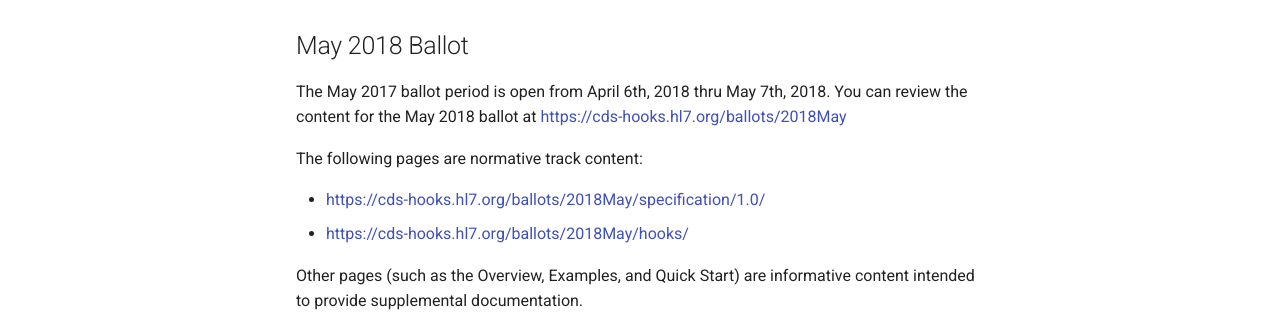
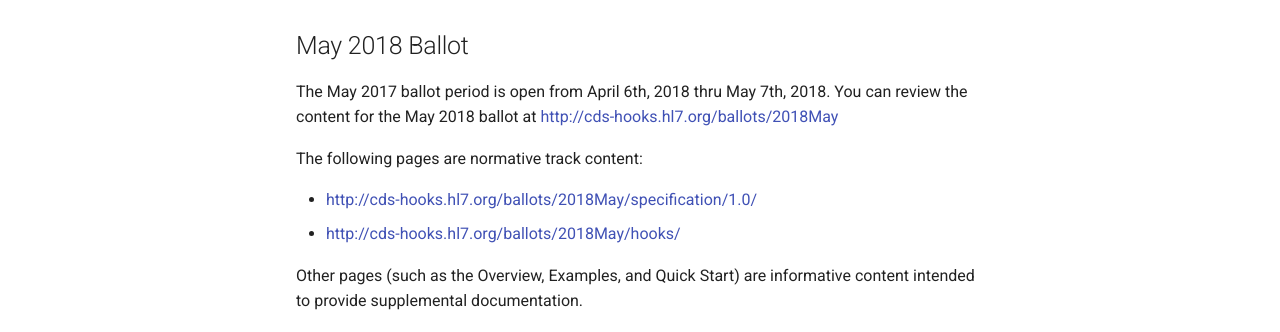
Before and after one commit to HL7/cds-hooks-hl7-site, an MkDocs documentation site: the page built from docs/index.md, in a window 1280 px wide and 1332 px high. Shown: the part 336-668 px from the top of the window. Built offline with MkDocs 1.6.1 and Material for MkDocs 9.7.7, drawn with Linux system fonts in a browser that asks for light colours; comment, search, counter and statistics services are not loaded; old or Windows-style settings are respelled for this version of MkDocs; some of the changed lines change nothing that is shown.

Commit message:
Remove HTTPS links until TLS is configured on https://cds-hooks.hl7.org

```diff
--- a/docs/index.md
+++ b/docs/index.md
@@ -6,12 +6,12 @@
 
 ## May 2018 Ballot
 
-The May 2017 ballot period is open from April 6th, 2018 thru May 7th, 2018. You can review the content for the May 2018 ballot at [https://cds-hooks.hl7.org/ballots/2018May](https://cds-hooks.hl7.org/ballots/2018May)
+The May 2017 ballot period is open from April 6th, 2018 thru May 7th, 2018. You can review the content for the May 2018 ballot at [http://cds-hooks.hl7.org/ballots/2018May](http://cds-hooks.hl7.org/ballots/2018May)
 
 The following pages are normative track content:
 
-- [https://cds-hooks.hl7.org/ballots/2018May/specification/1.0/](https://cds-hooks.hl7.org/ballots/2018May/specification/1.0/)
-- [https://cds-hooks.hl7.org/ballots/2018May/hooks/](https://cds-hooks.hl7.org/ballots/2018May/hooks/)
+- [http://cds-hooks.hl7.org/ballots/2018May/specification/1.0/](http://cds-hooks.hl7.org/ballots/2018May/specification/1.0/)
+- [http://cds-hooks.hl7.org/ballots/2018May/hooks/](http://cds-hooks.hl7.org/ballots/2018May/hooks/)
 
 Other pages (such as the Overview, Examples, and Quick Start) are informative content intended to provide supplemental documentation.
 
```
